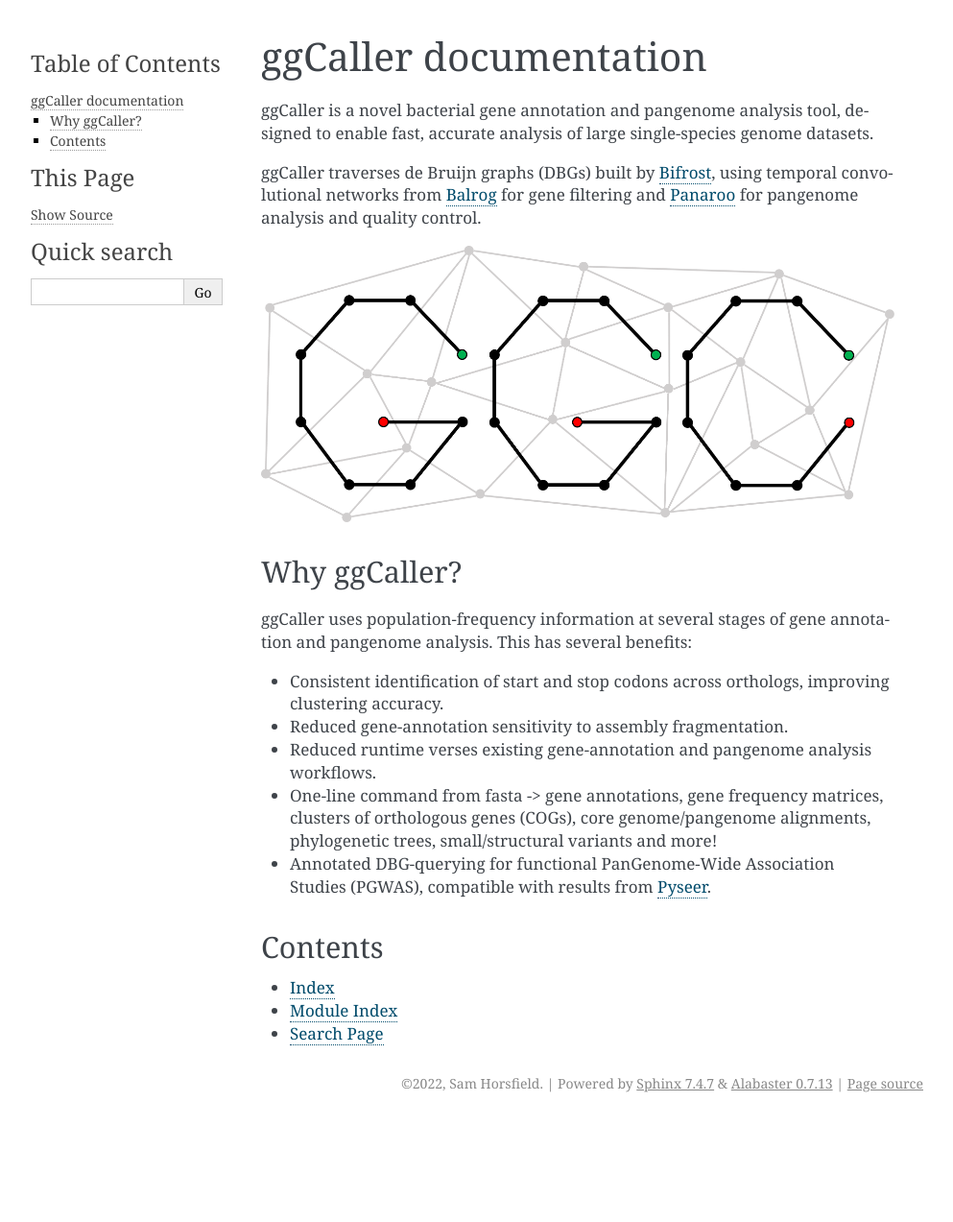
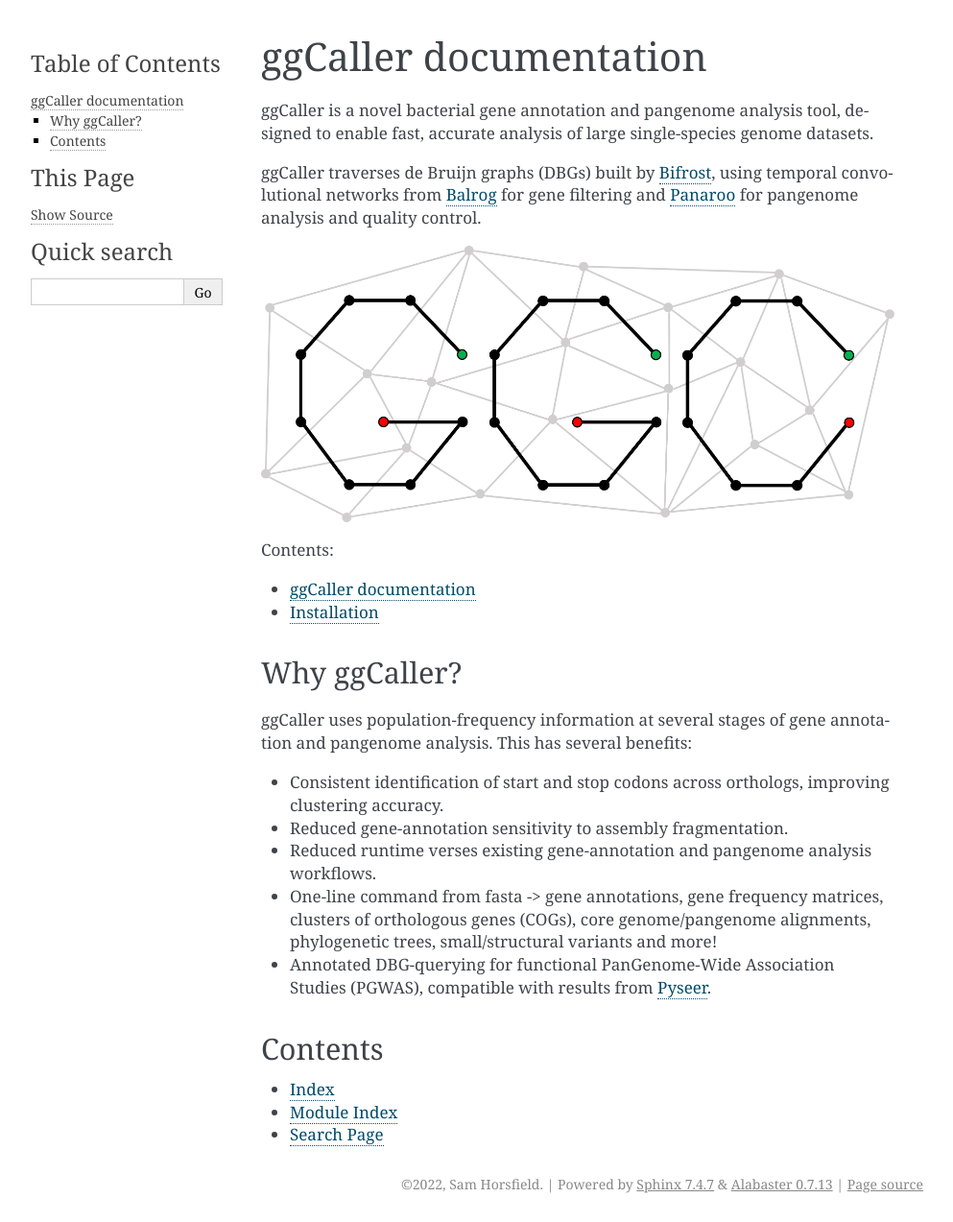
Before and after one commit to bacpop/ggCaller, a Sphinx documentation site: the page built from docs/index.rst, in a window 1280 px wide. Shown: the whole page at 96% size, without its empty margins (148-1141 px from the left). Built offline with Sphinx 7.4.7, drawn with Linux system fonts in a browser that asks for light colours; before the commit the page ends 1168 px from its top, so only the background shows below that.

Commit message:
adds installation.rst to toctree

```diff
--- a/docs/index.rst
+++ b/docs/index.rst
@@ -11,8 +11,11 @@
    :align: center
 
 .. toctree::
-   :maxdepth: 2
+   :maxdepth: 1
    :caption: Contents:
+
+   self
+   installation.rst
 
 Why ggCaller?
 -------------
```
